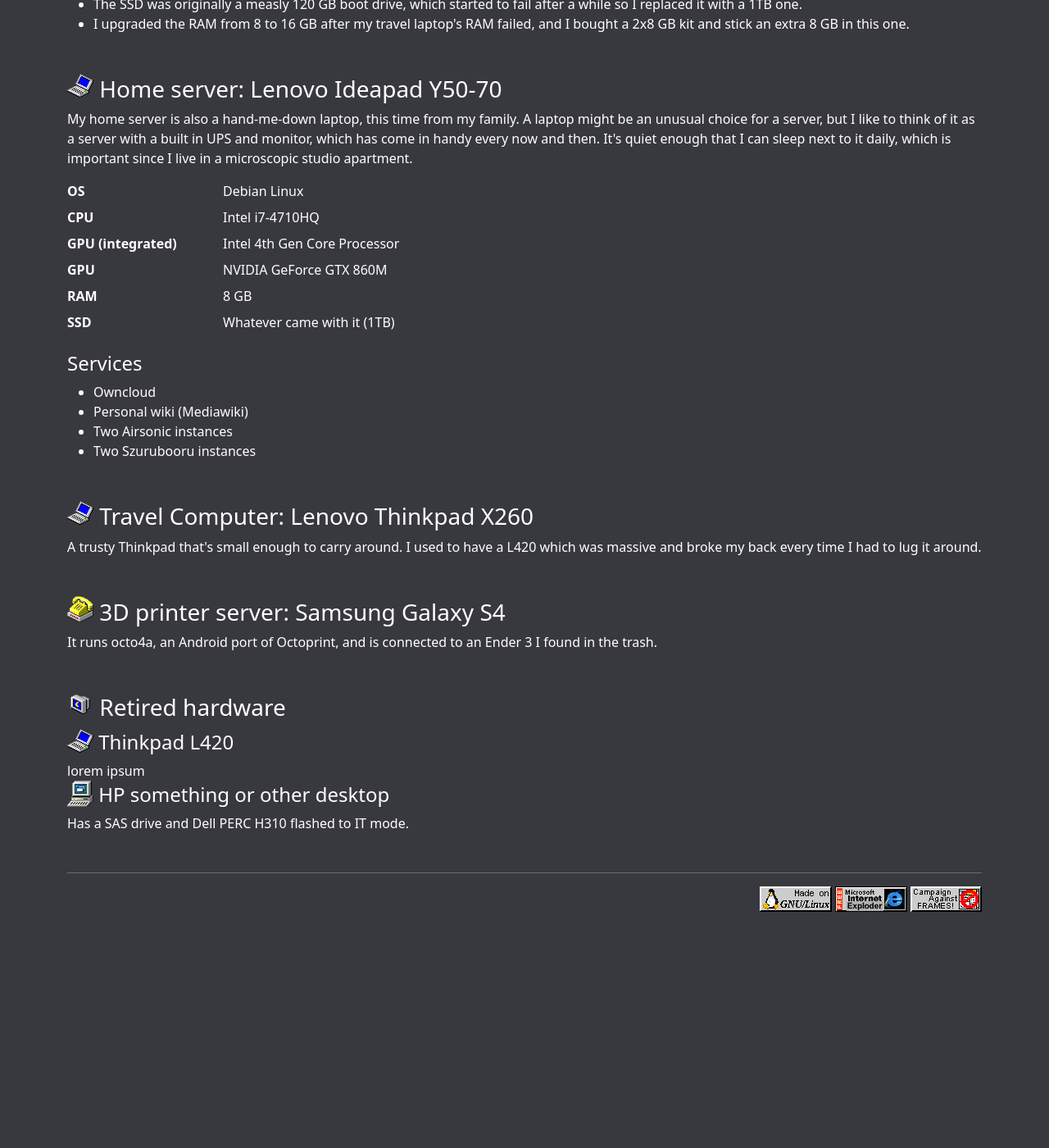
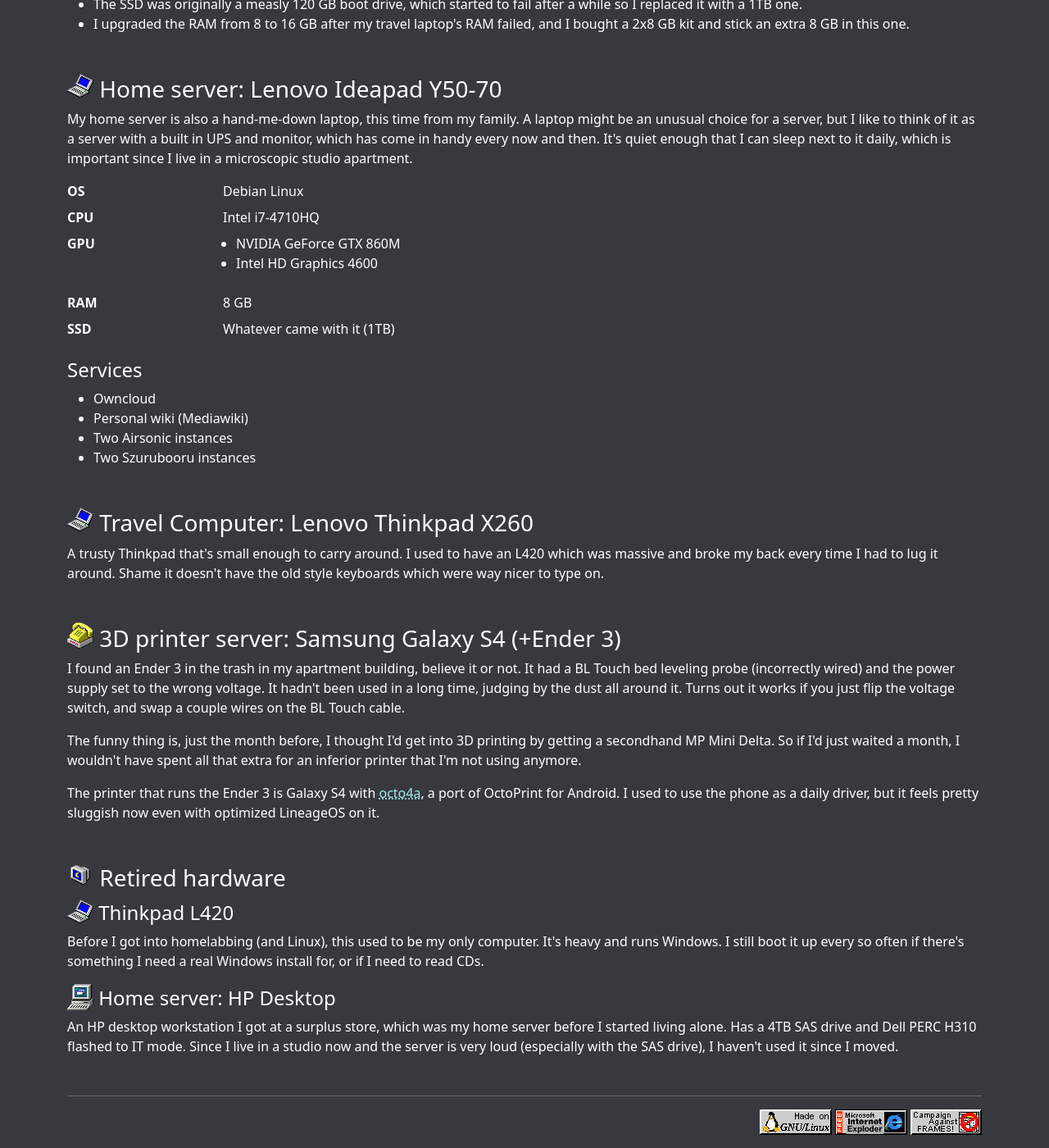
Before and after one commit to pilosophos/pilosophos-site-v1, a Jekyll site: the page built from homelab.html, in a window 1280 px wide and 1400 px high, scrolled down 1001 px. Shown: the whole window at 82% size. Built offline with Jekyll 4.4.1, drawn with Linux system fonts in a browser that asks for light colours; before the commit the page ends 2129 px from its top, so only the background shows below that.

Commit message:
elaborate on homelab stuff

```diff
--- a/homelab.html
+++ b/homelab.html
@@ -70,10 +70,13 @@
         <dt>CPU</dt> <dd>Intel i7-4710HQ</dd>
       </div>
       <div>
-        <dt>GPU (integrated)</dt> <dd>Intel 4th Gen Core Processor</dd>
-      </div>
-      <div>
-        <dt>GPU</dt> <dd>NVIDIA GeForce GTX 860M</dd>
+        <dt>GPU</dt>
+        <dd>
+          <ul>
+            <li>NVIDIA GeForce GTX 860M</li>
+            <li>Intel HD Graphics 4600</li>
+          </ul>
+        </dd>
       </div>
       <div>
         <dt>RAM</dt> <dd>8 GB</dd>
@@ -97,15 +100,23 @@
       <img src="assets/images/icons/laptop.png" role="presentation" class="icon-32">
       Travel Computer: Lenovo Thinkpad X260
     </h3>
-    <p>A trusty Thinkpad that's small enough to carry around. I used to have a L420 which was massive and broke my back every time I had to lug it around.</p>
+    <p>A trusty Thinkpad that's small enough to carry around. I used to have an L420 which was massive and broke my back every time I had to lug it around. Shame it doesn't have the old style keyboards which were way nicer to type on.</p>
   </section>
 
   <section>
     <h3>
       <img src="assets/images/icons/modem-4.png" role="presentation" class="icon-32">
-      3D printer server: Samsung Galaxy S4
+      3D printer server: Samsung Galaxy S4 (+Ender 3)
     </h3>
-    <p>It runs octo4a, an Android port of Octoprint, and is connected to an Ender 3 I found in the trash.</p>
+    <p>
+      I found an Ender 3 in the trash in my apartment building, believe it or not. It had a BL Touch bed leveling probe (incorrectly wired) and the power supply set to the wrong voltage. It hadn't been used in a long time, judging by the dust all around it. Turns out it works if you just flip the voltage switch, and swap a couple wires on the BL Touch cable.
+    </p>
+    <p>
+      The funny thing is, just the month before, I thought I'd get into 3D printing by getting a secondhand MP Mini Delta. So if I'd just waited a month, I wouldn't have spent all that extra for an inferior printer that I'm not using anymore.
+    </p>
+    <p>
+      The printer that runs the Ender 3 is Galaxy S4 with <a href="https://github.com/feelfreelinux/octo4a">octo4a</a>, a port of OctoPrint for Android. I used to use the phone as a daily driver, but it feels pretty sluggish now even with optimized LineageOS on it.
+    </p>
   </section>
 
   <section>
@@ -113,16 +124,21 @@
       <img src="assets/images/icons/standby_monitor_moon-0.png" role="presentation" class="icon-32">
       Retired hardware
     </h3>
+
+    <section>
       <h4>
         <img src="assets/images/icons/laptop.png" role="presentation" class="icon-32">
         Thinkpad L420
       </h4>
-    lorem ipsum
+      <p>Before I got into homelabbing (and Linux), this used to be my only computer. It's heavy and runs Windows. I still boot it up every so often if there's something I need a real Windows install for, or if I need to read CDs.</p>
+    </section>
 
+    <section>
       <h4>
         <img src="assets/images/icons/computer_explorer-3.png" role="presentation" class="icon-32">
-      HP something or other desktop
+        Home server: HP Desktop
       </h4>
-    Has a SAS drive and Dell PERC H310 flashed to IT mode.
+      <p>An HP desktop workstation I got at a surplus store, which was my home server before I started living alone. Has a 4TB SAS drive and Dell PERC H310 flashed to IT mode. Since I live in a studio now and the server is very loud (especially with the SAS drive), I haven't used it since I moved.</p>
+    </section>
   </section>
 </main>
```
Lines whose indentation alone changed are shown as unchanged.
